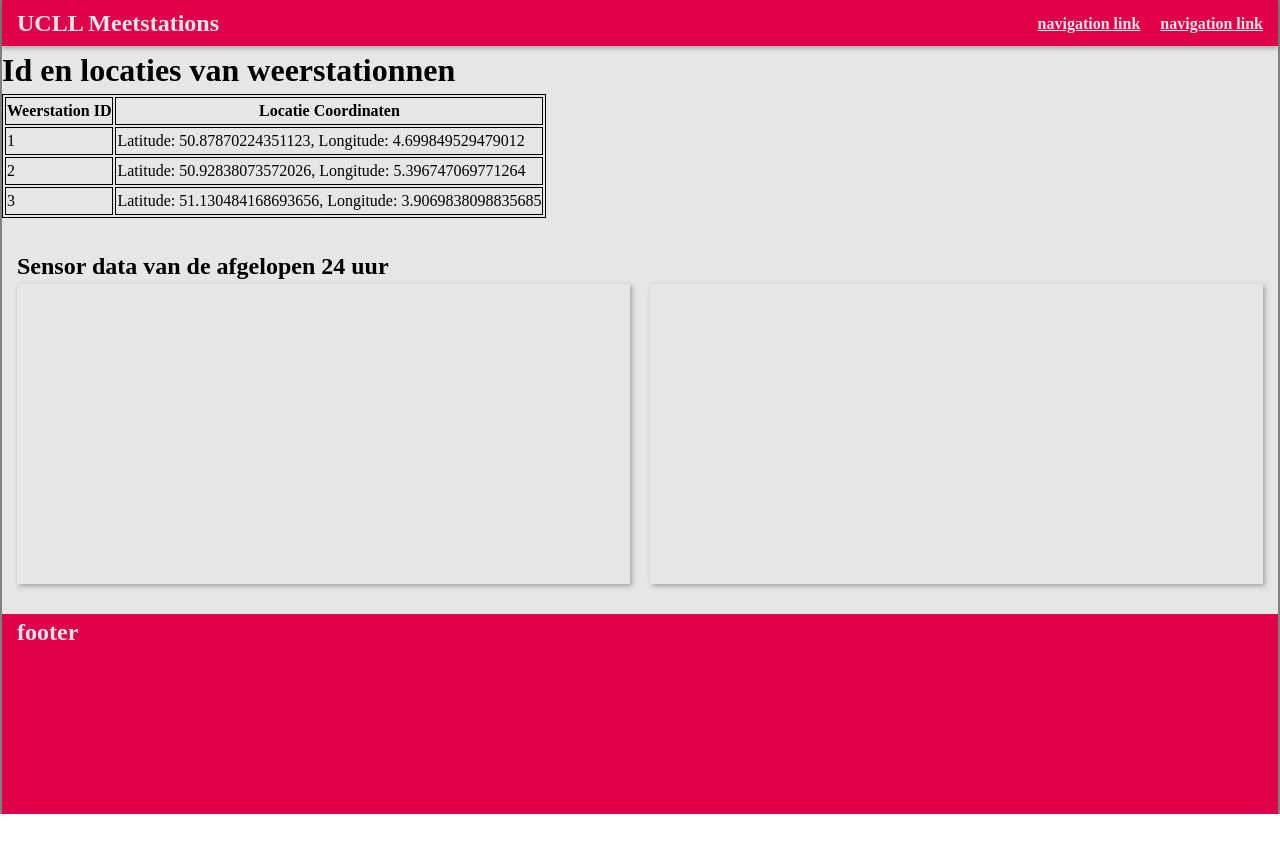
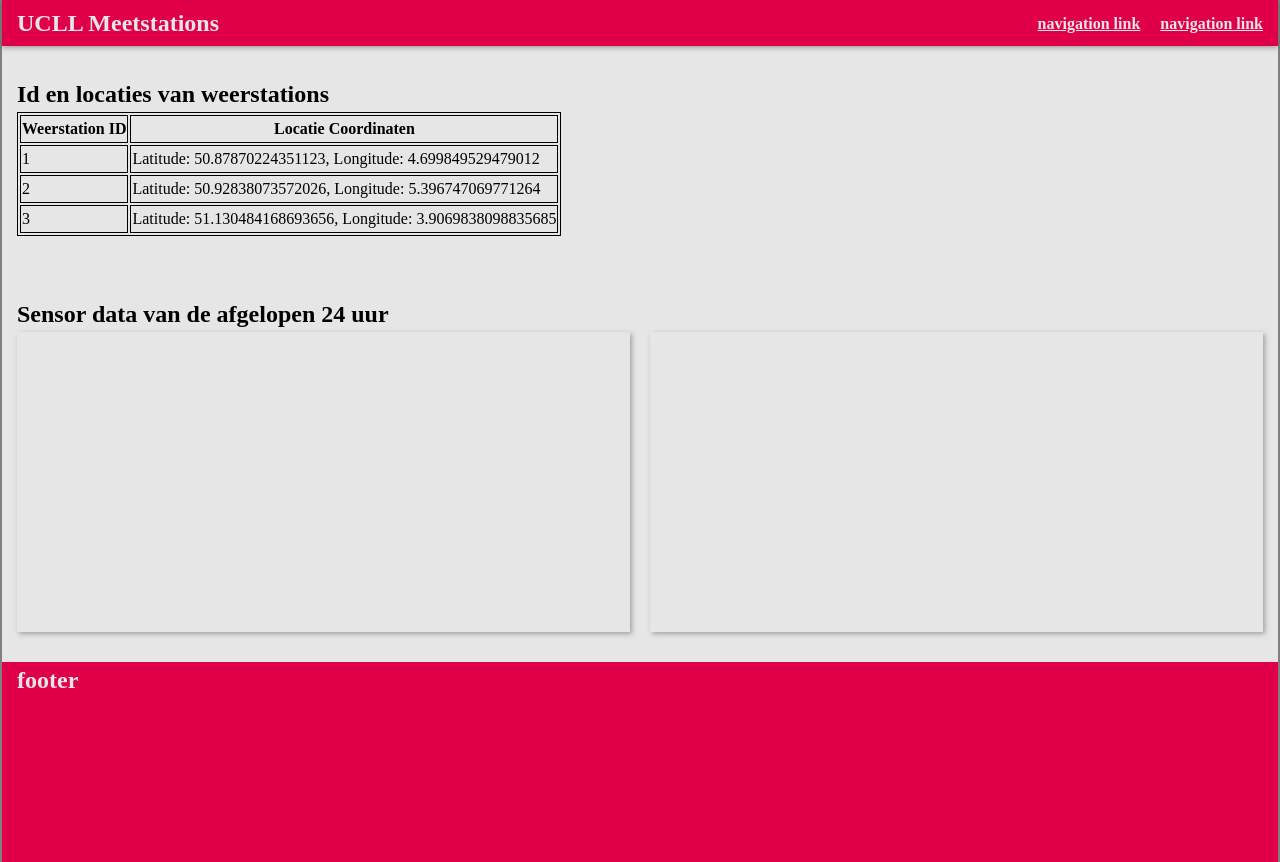
Before and after one commit to vvnoah/weatherstation-web, a website: page public/index.html in a window 1280 px wide. Before the commit the page ends 814 px from the top, so only its background shows below. Drawn offline with nearby package versions, Linux system fonts and the light colour scheme; no server answers.

Commit message:
tabel in section gezet

```diff
--- a/public/index.html
+++ b/public/index.html
@@ -23,7 +23,8 @@
             </nav>
         </header>
         <main>
-                <h1>Id en locaties van weerstationnen</h1>
+            <section>
+                <h1>Id en locaties van weerstations</h1>
                 <div class="Tabel">
                     <table>
                         <tr>
@@ -44,7 +45,7 @@
                         </tr>
                     </table>
                 </div>
-
+            </section>
             <section>
                 <h1>Sensor data van de afgelopen 24 uur</h1>
                 <div class="list">
```
